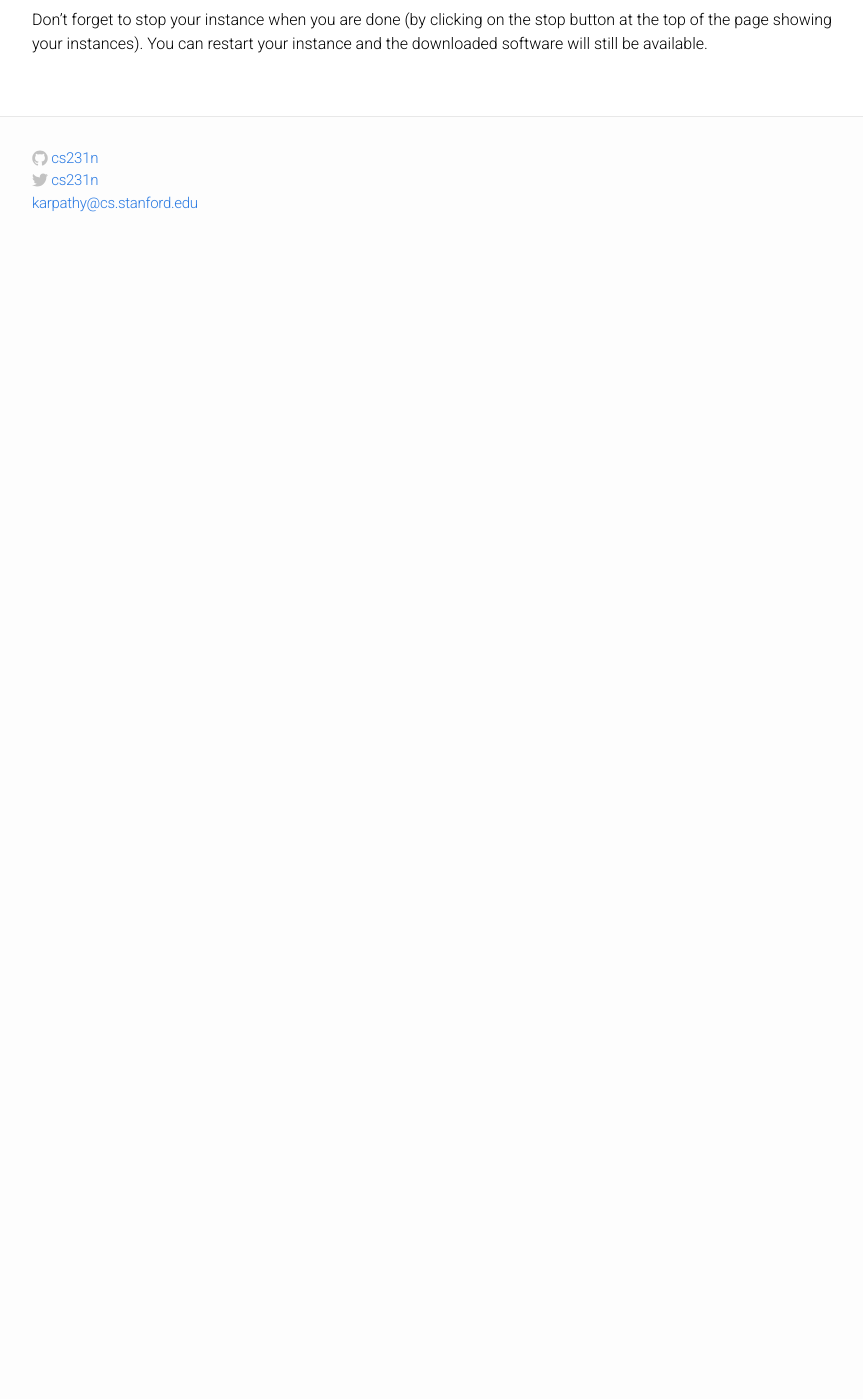
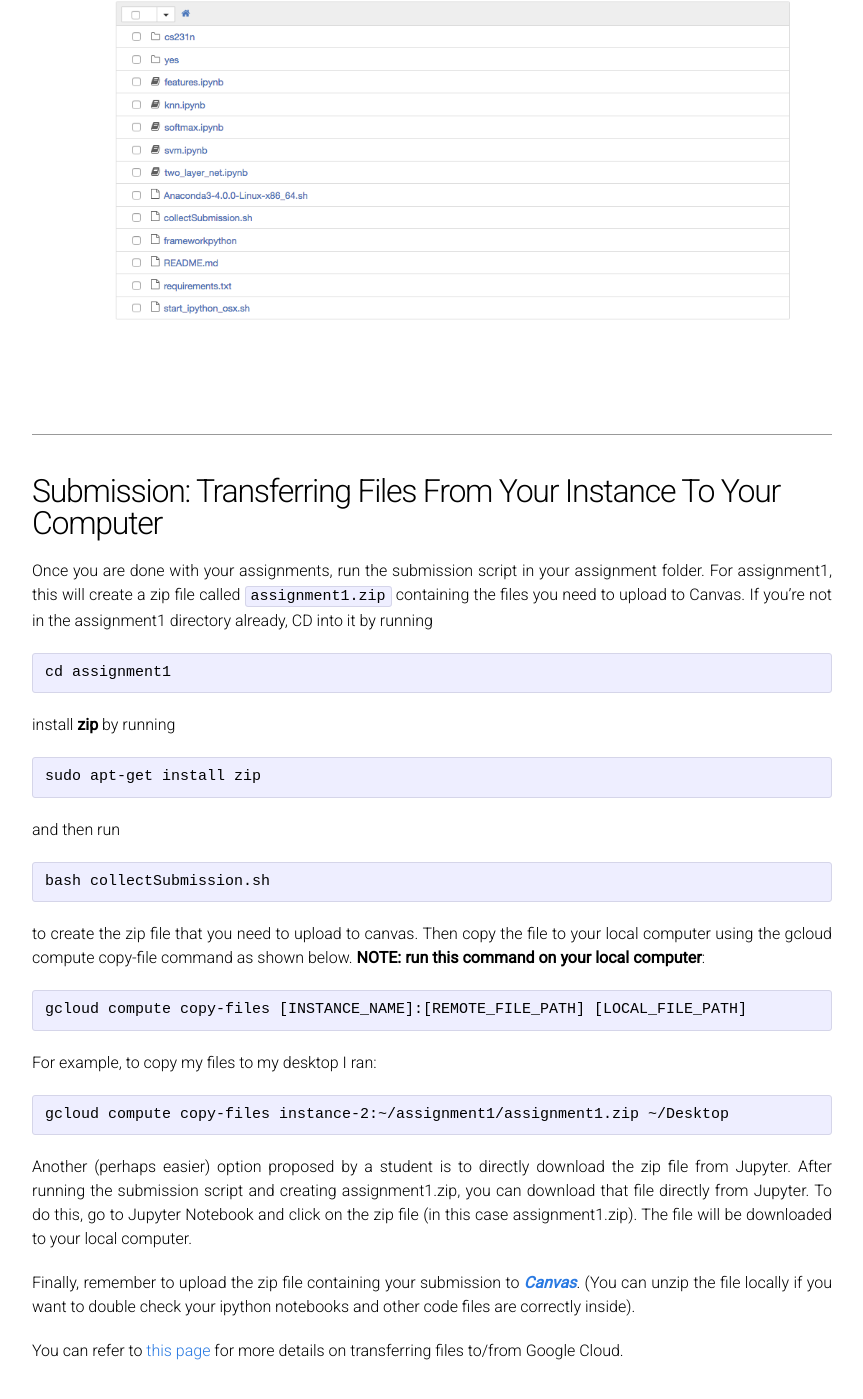
Before and after one commit to cs231n/cs231n.github.io, a Jekyll site: the page built from google_cloud_tutorial.md, in a window 1280 px wide and 1400 px high, scrolled down 13584 px. Shown: the whole window, without its empty margins (208-1071 px from the left). Built offline with Jekyll 4.4.1, drawn with Linux system fonts in a browser that asks for light colours; before the commit the page ends 13843 px from its top, so only the background shows below that; some of the changed text lies outside the part shown.

Commit message:
Not sure

````diff
--- a/google_cloud_tutorial.md
+++ b/google_cloud_tutorial.md
@@ -48,7 +48,7 @@ To change the name of your project, click on **Manage project settings** on the
 </div>
 
 ## Launch a Virtual Instance ##
-To launch a virtual instance, go to the **Compute Engine** menu on the left column of your dashboard and click on **VM instances**.  Then click on the blue **CREATE** button on the next page. This will take you to a page that looks like the screenshot below. **(NOTE: the values that you see in the screenshot are the *default* values, please keep reading below for the values you will need to fill in.)**
+To launch a virtual instance, go to the **Compute Engine** menu on the left column of your dashboard and click on **VM instances**.  Then click on the blue **CREATE** button on the next page. This will take you to a page that looks like the screenshot below. **(NOTE: Please carefully read the instructions in addition to looking at the screenshots. The instructions tell you exactly what values to fill in).**
 
 <div class='fig figcenter fighighlight'>
   <img src='/assets/cloud-create-instance-screen.png'>
@@ -110,6 +110,24 @@ in your assignment directory to load the venv, and run
 deactivate
 ```
 to exit the venv. See assignment handout for details.
+
+**NOTE**: The instructions above will run everything needed using Python 2.7. If you would like to use Python 3.5 instead, edit setup_googlecloud.sh to replce the line
+
+```
+virtualenv .env
+```
+
+with
+
+```
+virtualenv -p python3 .env
+```
+
+before running
+
+```
+./setup_googlecloud.sh
+```
 
 ## Using Jupyter Notebook with Google Compute Engine ##
 Many of the assignments will involve using Jupyter Notebook. Below, we discuss how to run Jupyter Notebook from your GCE instance and use it on your local browser.
@@ -213,6 +231,40 @@ On your local browser, if you go to http://\<YOUR-EXTERNAL-IP-ADDRESS>:\<PORT-NU
   <img src='/assets/jupyter-screen.png'>
 </div>
 
+## Submission: Transferring Files From Your Instance To Your Computer ##
+Once you are done with your assignments, run the submission script in your assignment folder. For assignment1, this will create a zip file called `assignment1.zip` containing the files you need to upload to Canvas. If you're not in the assignment1 directory already, CD into it by running
+
+```
+cd assignment1
+```
+
+install **zip** by running
+```
+sudo apt-get install zip
+```
+
+and then run
+
+```
+bash collectSubmission.sh
+```
+
+to create the zip file that you need to upload to canvas. Then copy the file to your local computer using the gcloud compute copy-file command as shown below. **NOTE: run this command on your local computer**:
+
+```
+gcloud compute copy-files [INSTANCE_NAME]:[REMOTE_FILE_PATH] [LOCAL_FILE_PATH]
+```
+
+For example, to copy my files to my desktop I ran:
+
+```
+gcloud compute copy-files instance-2:~/assignment1/assignment1.zip ~/Desktop
+```
+Another (perhaps easier) option proposed by a student is to directly download the zip file from Jupyter. After running the submission script and creating assignment1.zip, you can download that file directly from Jupyter. To do this, go to Jupyter Notebook and click on the zip file (in this case assignment1.zip). The file will be downloaded to your local computer.
+
+Finally, remember to upload the zip file containing your submission to [***Canvas***](https://canvas.stanford.edu/courses/66461). (You can unzip the file locally if you want to double check your ipython notebooks and other code files are correctly inside).
+
+You can refer to [this page](https://cloud.google.com/compute/docs/instances/transfer-files "Title") for more details on transferring files to/from Google Cloud.
 
 # BIG REMINDER: Make sure you stop your instances! #
 Don't forget to stop your instance when you are done (by clicking on the stop button at the top of the page showing your instances). You can restart your instance and the downloaded software will still be available.
````
Also changed, not shown: assets/cloud-create-instance-screen.png, assets/create-instance-screen.png (added).
